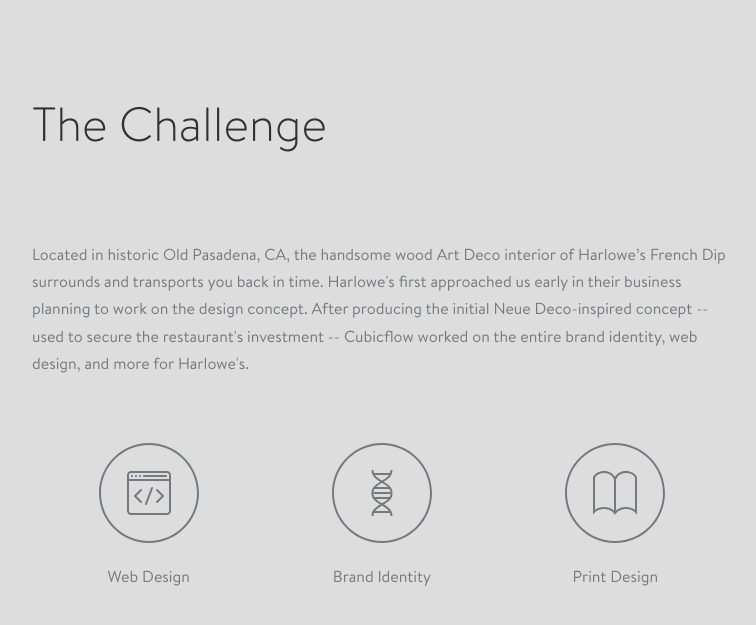
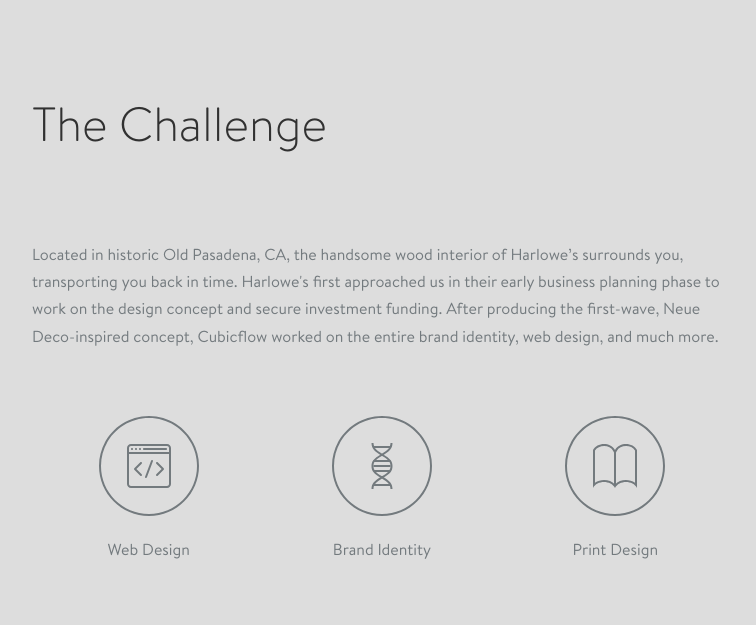
Before and after one commit to cubicflow/cubicflow, a Jekyll site: the page built from _casestudies/harlowes.html, in a window 1280 px wide and 900 px high, scrolled down 557 px, cut to the strip 17-656 px from the top of the window. Shown: the top 625 px of the strip, without its empty margins (258-1014 px from the left). Built offline with Jekyll 4.4.1, drawn with Linux system fonts in a browser that asks for light colours.

Commit message:
text adjustments, Harlowe's case study.

```diff
--- a/_casestudies/harlowes.html
+++ b/_casestudies/harlowes.html
@@ -22,7 +22,7 @@
 
 <section class="casestudy__section container-xsmall">
   <h1>The Challenge</h1>
-  <p>Located in historic Old Pasadena, CA, the handsome wood Art Deco interior of Harlowe’s French Dip surrounds and transports you back in time. Harlowe's first approached us early in their business planning to work on the design concept. After producing the initial Neue Deco-inspired concept -- used to secure the restaurant's investment -- Cubicflow worked on the entire brand identity, web design, and&nbsp;more for&nbsp;Harlowe's.</p>
+  <p>Located in historic Old Pasadena, CA, the handsome wood interior of Harlowe’s surrounds you, transporting you back in time. Harlowe's first approached us in their early business planning phase to work on the design concept and secure investment funding. After producing the first-wave, Neue Deco-inspired concept, Cubicflow worked on the entire brand identity, web design, and&nbsp;much&nbsp;more.</p>
 
   <div class="casestudy__icons">
     <div class="casestudy__icons__icon">
```
